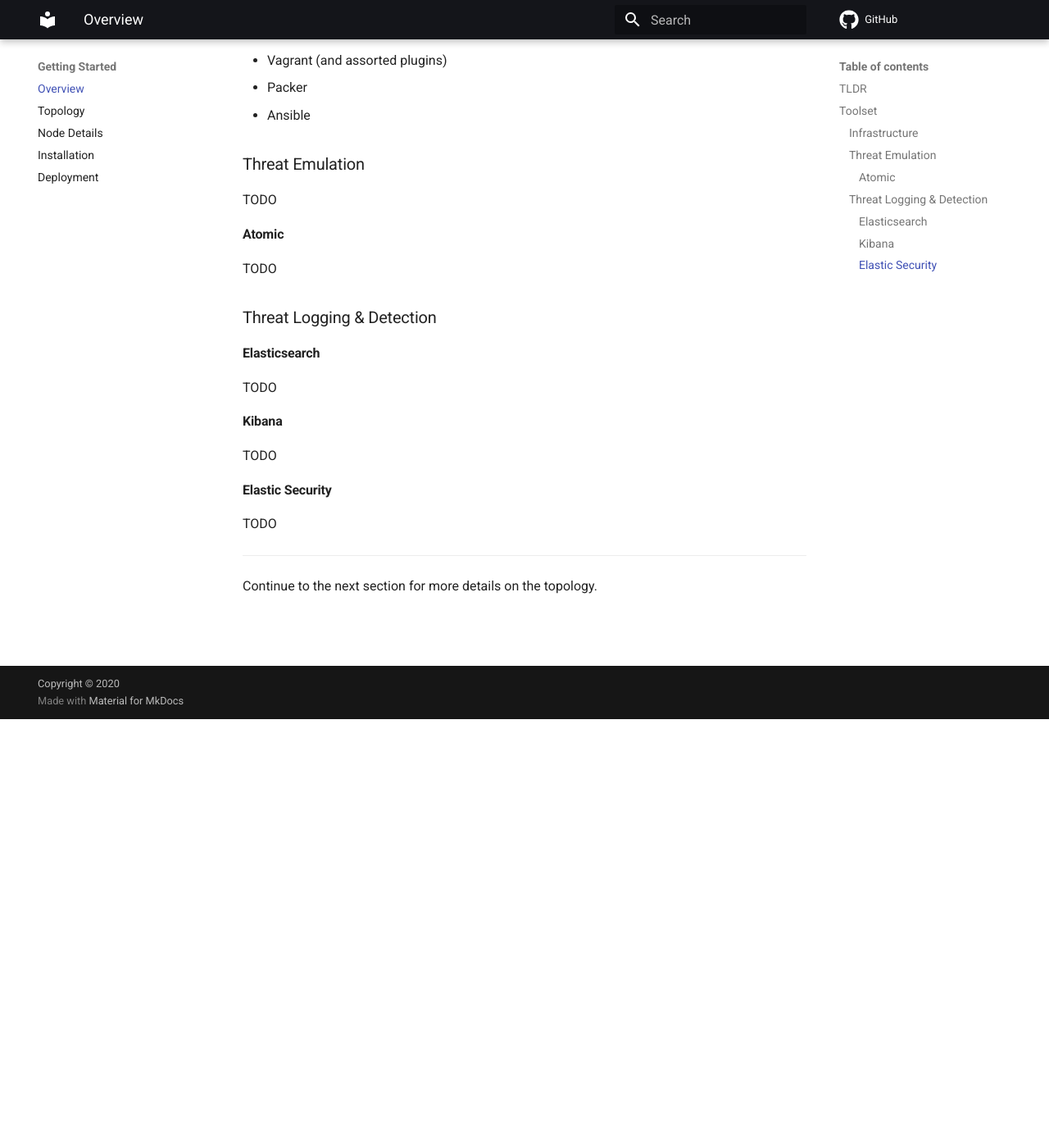
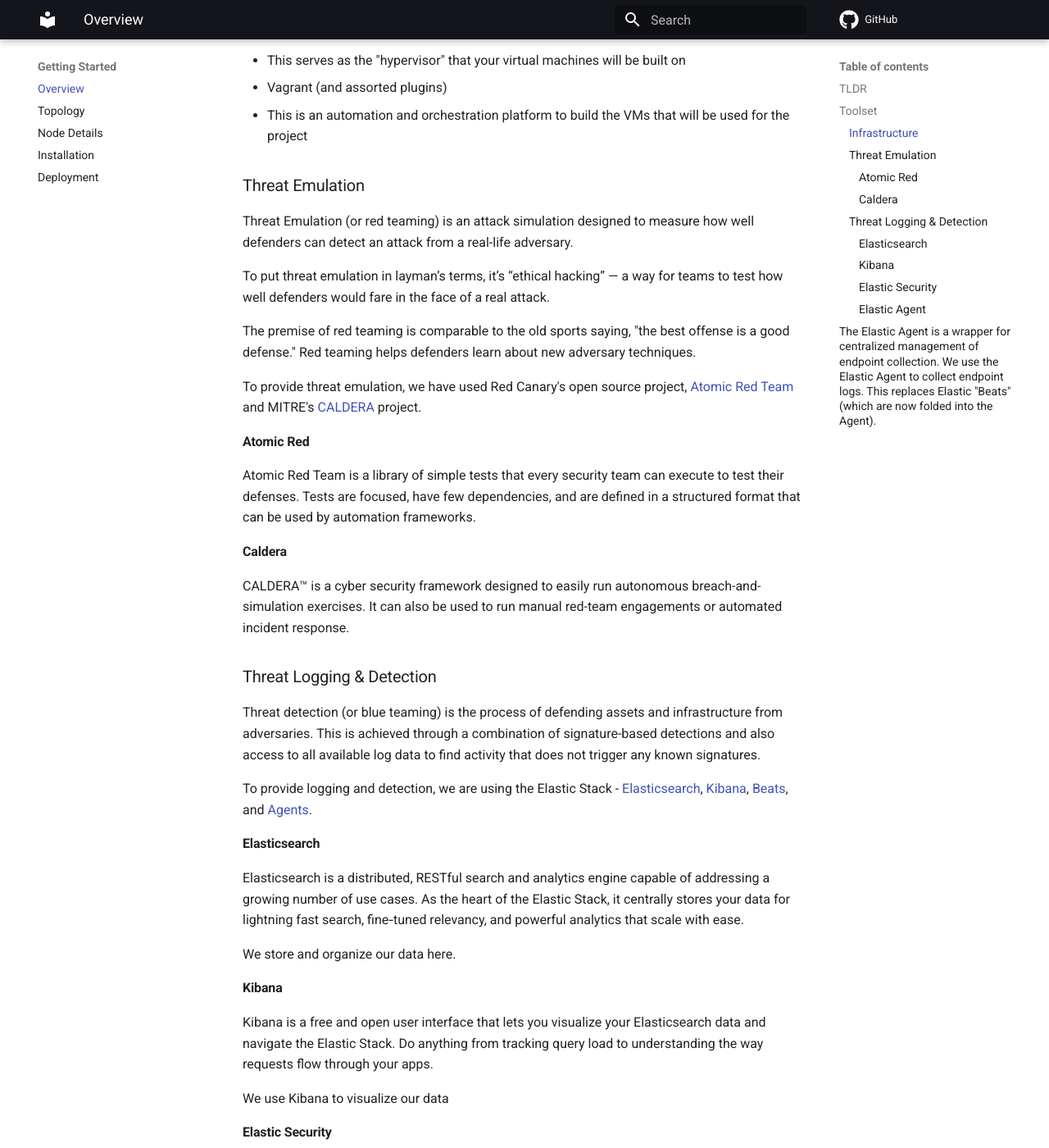
Before and after one commit to thremulation-station/thremulation-docs, an MkDocs documentation site: the page built from docs/getting-started/index.md, in a window 1280 px wide and 1400 px high, scrolled down 523 px. Shown: the whole window at 82% size. Built offline with MkDocs 1.6.1 and Material for MkDocs 9.7.7, drawn with Linux system fonts in a browser that asks for light colours; comment, search, counter and statistics services are not loaded; some of the changed text lies outside the part shown.

Commit message:
getting started index updates

```diff
--- a/docs/getting-started/index.md
+++ b/docs/getting-started/index.md
@@ -1,5 +1,4 @@
 # Getting Started
-
 
 ## TLDR
 
@@ -10,34 +9,49 @@
 At the end of the day, this project builds some fantastic open source lego pieces together to solve a problem. Here's
 what is being leveraged to make locally served thremulation magic happen:
 
-
 ### Infrastructure
 
-- Virtualbox
+- VirtualBox
+  - This serves as the "hypervisor" that your virtual machines will be built on
 - Vagrant (and assorted plugins)
-- Packer
-- Ansible
-
+  - This is an automation and orchestration platform to build the VMs that will be used for the project
 
 ### Threat Emulation
-TODO
+Threat Emulation (or red teaming) is an attack simulation designed to measure how well defenders can detect an attack from a real-life adversary.
 
-#### Atomic
-TODO
+To put threat emulation in layman’s terms, it’s “ethical hacking” — a way for teams to test how well defenders would fare in the face of a real attack.
 
+The premise of red teaming is comparable to the old sports saying, "the best offense is a good defense." Red teaming helps defenders learn about new adversary techniques.
+
+To provide threat emulation, we have used Red Canary's open source project, [Atomic Red Team](https://atomicredteam.io) and MITRE's [CALDERA](https://github.com/mitre/caldera) project.
+
+#### Atomic Red
+Atomic Red Team is a library of simple tests that every security team can execute to test their defenses. Tests are focused, have few dependencies, and are defined in a structured format that can be used by automation frameworks.
+
+#### Caldera
+CALDERA™ is a cyber security framework designed to easily run autonomous breach-and-simulation exercises. It can also be used to run manual red-team engagements or automated incident response.
 
 ### Threat Logging & Detection
+Threat detection (or blue teaming) is the process of defending assets and infrastructure from adversaries. This is achieved through a combination of signature-based detections and also access to all available log data to find activity that does not trigger any known signatures.
+
+To provide logging and detection, we are using the Elastic Stack - [Elasticsearch](https://www.elastic.co/elasticsearch/), [Kibana](https://www.elastic.co/kibana/), [Beats](https://www.elastic.co/beats/), and [Agents](https://www.elastic.co/guide/en/fleet/current/elastic-agent-installation-configuration.html).
 
 #### Elasticsearch
-TODO
+Elasticsearch is a distributed, RESTful search and analytics engine capable of addressing a growing number of use cases. As the heart of the Elastic Stack, it centrally stores your data for lightning fast search, fine‑tuned relevancy, and powerful analytics that scale with ease.
+
+We store and organize our data here.
 
 #### Kibana
-TODO
+Kibana is a free and open user interface that lets you visualize your Elasticsearch data and navigate the Elastic Stack. Do anything from tracking query load to understanding the way requests flow through your apps.
+
+We use Kibana to visualize our data
 
 #### Elastic Security
-TODO
+Everything you love about the free and open Elastic Stack — geared toward security information and event management (SIEM). Leverage the speed, scale, and relevance of Elasticsearch for SIEM use cases to drive your security operations.
 
+We use the Elastic Security (SIEM) to organize all of our security relevant data.
 
-
+#### Elastic Agent
+The Elastic Agent is a wrapper for centralized management of endpoint collection. We use the Elastic Agent to collect endpoint logs. This replaces Elastic "Beats" (which are now folded into the Agent).
 ---
 Continue to the next section for more details on the topology.
```
